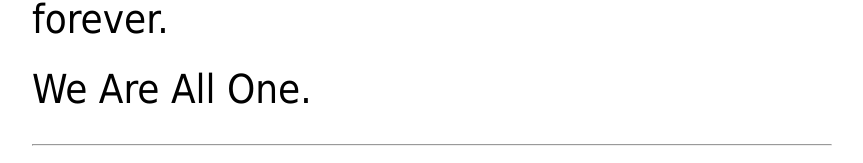
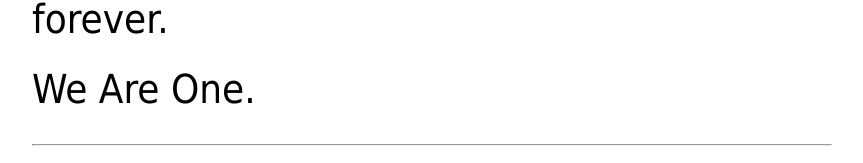
Before and after one commit to apafka/spiritualdao, a plain HTML site: page index.html in a window 1280 px wide. Shown: the part 267-430 px from the top of the page, without its empty margins (208-1071 px from the left). Drawn offline with Linux system fonts and the light colour scheme.

Commit message:
Update index.html

```diff
--- a/index.html
+++ b/index.html
@@ -20,7 +20,7 @@
 		<p>
 		      forever.
 		<p>
-		      We Are All One.
+		      We Are One.
 		</h1>
 		<p>
 
```
